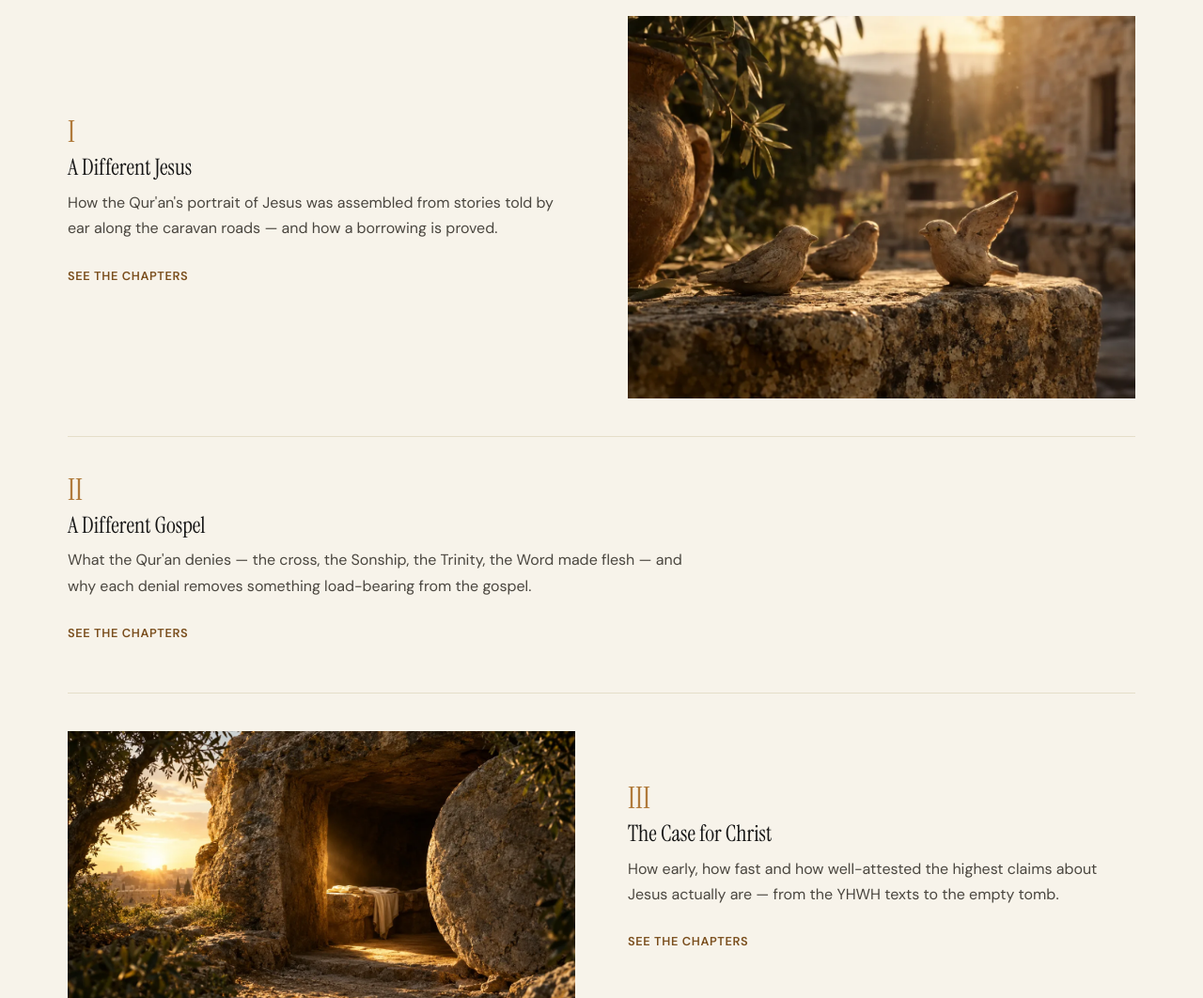
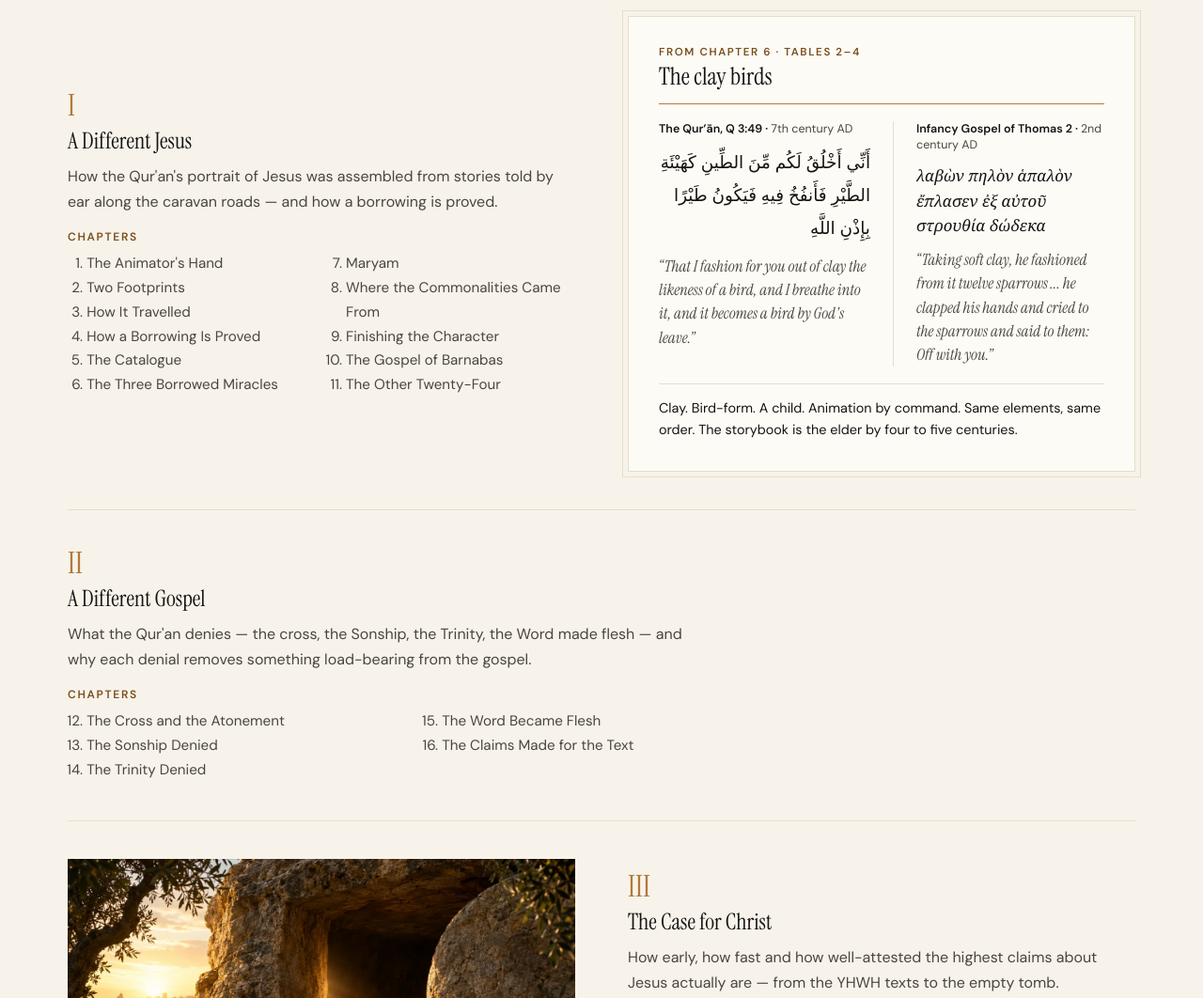
Before and after one commit to i2ryanjames/i2-site, a plain HTML site: page public/the-borrowed-christ.html in a window 1280 px wide. Shown: the part 2680-3742 px from the top of the page at 94% size. Drawn offline with Linux system fonts and the light colour scheme.

Commit message:
Show chapter lists without a click; replace AI clay-bird image with the book's Table 2–4 source comparison
Co-Authored-By: Claude Opus 5.5 <noreply@anthropic.com>

```diff
--- a/public/styles/borrowed-christ.css
+++ b/public/styles/borrowed-christ.css
@@ -692,3 +692,44 @@ body.page-book .bk-sticky .bk-btn { width: 100%; }
   /* In a column, flex-basis is height — reset it or each field grows to 220px tall. */
   body.page-book .bk-notify-row .bk-field { flex-basis: auto; }
 }
+
+/* ---------------------------------------------------------------------
+   Chapters: always visible (Ryan, 2026-09-27 — no click to reveal)
+   --------------------------------------------------------------------- */
+body.page-book .bk-chapters { margin-top: 18px; }
+body.page-book .bk-chapters-label {
+  font: 600 0.75rem/1 var(--bk-font-body);
+  letter-spacing: 0.14em;
+  text-transform: uppercase;
+  color: var(--bk-gold-text);
+  margin: 0 0 10px;
+}
+body.page-book .bk-chapters ol { margin-top: 0; }
+body.page-book .bk-chapters li { font-size: 0.95rem; line-height: 1.7; color: var(--bk-slate); }
+
+/* ---------------------------------------------------------------------
+   Source card — the book's own Table 2–4 comparison, in place of an image
+   --------------------------------------------------------------------- */
+body.page-book .bk-source-card {
+  margin: 0;
+  background: var(--bk-card);
+  border: 1px solid var(--bk-rule);
+  outline: 1px solid var(--bk-rule);
+  outline-offset: 5px;
+  padding: clamp(20px, 3vw, 32px);
+}
+body.page-book .bk-source-head { display: flex; flex-direction: column; gap: 6px; margin-bottom: 18px; padding-bottom: 14px; border-bottom: 1px solid var(--bk-gold); }
+body.page-book .bk-source-eyebrow { font: 600 0.72rem/1 var(--bk-font-body); letter-spacing: 0.14em; text-transform: uppercase; color: var(--bk-gold-text); }
+body.page-book .bk-source-title { font-family: var(--bk-font-display); font-size: 1.6rem; line-height: 1.1; color: var(--bk-ink); }
+body.page-book .bk-source-cols { display: grid; grid-template-columns: 1fr; gap: 20px; }
+body.page-book .bk-source-col + .bk-source-col { border-top: 1px solid var(--bk-rule); padding-top: 18px; }
+@media (min-width: 560px) {
+  body.page-book .bk-source-cols { grid-template-columns: 1fr 1fr; gap: 24px; }
+  body.page-book .bk-source-col + .bk-source-col { border-top: 0; padding-top: 0; border-left: 1px solid var(--bk-rule); padding-left: 24px; }
+}
+body.page-book .bk-source-meta { font: 600 0.78rem/1.4 var(--bk-font-body); color: var(--bk-ink); margin: 0 0 10px; }
+body.page-book .bk-source-meta span { font-weight: 400; color: var(--bk-slate); }
+body.page-book .bk-source-orig { font-size: 1.15rem; line-height: 1.9; color: var(--bk-ink); margin: 0 0 10px; }
+body.page-book .bk-source-orig[lang="grc"] { font-family: Georgia, 'Times New Roman', serif; font-style: italic; font-size: 1.05rem; line-height: 1.6; }
+body.page-book .bk-source-en { font-family: var(--bk-font-display); font-style: italic; font-size: 1.05rem; line-height: 1.5; color: var(--bk-slate); margin: 0; }
+body.page-book .bk-source-foot { margin: 18px 0 0; padding-top: 14px; border-top: 1px solid var(--bk-rule); font-size: 0.9rem; line-height: 1.6; color: var(--bk-ink); }
--- a/public/the-borrowed-christ.html
+++ b/public/the-borrowed-christ.html
@@ -393,17 +393,32 @@
       <div class="bk-parts">
         <article class="bk-part bk-part--media bk-part--media-right reveal">
           <div class="bk-part-media">
-            <picture>
-              <source srcset="/images/borrowed-christ/clay-birds-640.webp" media="(max-width: 640px)">
-              <img src="/images/borrowed-christ/clay-birds.webp" width="1168" height="880" alt="Unfired clay bird figurines on a riverbank stone, evoking the Qur'an's clay-bird miracle" loading="lazy" decoding="async">
-            </picture>
+            <figure class="bk-source-card" aria-labelledby="bk-source-title">
+              <figcaption class="bk-source-head">
+                <span class="bk-source-eyebrow">From Chapter 6 · Tables 2–4</span>
+                <span class="bk-source-title" id="bk-source-title">The clay birds</span>
+              </figcaption>
+              <div class="bk-source-cols">
+                <div class="bk-source-col">
+                  <p class="bk-source-meta">The Qur’ān, Q 3:49 · <span>7th century AD</span></p>
+                  <p class="bk-source-orig" lang="ar" dir="rtl">أَنِّي أَخْلُقُ لَكُم مِّنَ الطِّينِ كَهَيْئَةِ الطَّيْرِ فَأَنفُخُ فِيهِ فَيَكُونُ طَيْرًا بِإِذْنِ اللَّهِ</p>
+                  <p class="bk-source-en">“That I fashion for you out of clay the likeness of a bird, and I breathe into it, and it becomes a bird by God's leave.”</p>
+                </div>
+                <div class="bk-source-col">
+                  <p class="bk-source-meta">Infancy Gospel of Thomas 2 · <span>2nd century AD</span></p>
+                  <p class="bk-source-orig" lang="grc">λαβὼν πηλὸν ἁπαλὸν ἔπλασεν ἐξ αὐτοῦ στρουθία δώδεκα</p>
+                  <p class="bk-source-en">“Taking soft clay, he fashioned from it twelve sparrows ... he clapped his hands and cried to the sparrows and said to them: Off with you.”</p>
+                </div>
+              </div>
+              <p class="bk-source-foot">Clay. Bird-form. A child. Animation by command. Same elements, same order. The storybook is the elder by four to five centuries.</p>
+            </figure>
           </div>
           <div class="bk-part-body">
             <span class="bk-part-num">I</span>
             <h3>A Different Jesus</h3>
             <p class="bk-part-desc">How the Qur'an's portrait of Jesus was assembled from stories told by ear along the caravan roads — and how a borrowing is proved.</p>
-            <details class="bk-chapters">
-              <summary>See the chapters</summary>
+            <div class="bk-chapters">
+              <p class="bk-chapters-label">Chapters</p>
               <ol>
                 <li>The Animator's Hand</li>
                 <li>Two Footprints</li>
@@ -417,7 +432,7 @@
                 <li>The Gospel of Barnabas</li>
                 <li>The Other Twenty-Four</li>
               </ol>
-            </details>
+            </div>
           </div>
         </article>
 
@@ -426,8 +441,8 @@
             <span class="bk-part-num">II</span>
             <h3>A Different Gospel</h3>
             <p class="bk-part-desc">What the Qur'an denies — the cross, the Sonship, the Trinity, the Word made flesh — and why each denial removes something load-bearing from the gospel.</p>
-            <details class="bk-chapters">
-              <summary>See the chapters</summary>
+            <div class="bk-chapters">
+              <p class="bk-chapters-label">Chapters</p>
               <ol start="12">
                 <li>The Cross and the Atonement</li>
                 <li>The Sonship Denied</li>
@@ -435,7 +450,7 @@
                 <li>The Word Became Flesh</li>
                 <li>The Claims Made for the Text</li>
               </ol>
-            </details>
+            </div>
           </div>
         </article>
 
@@ -450,8 +465,8 @@
             <span class="bk-part-num">III</span>
             <h3>The Case for Christ</h3>
             <p class="bk-part-desc">How early, how fast and how well-attested the highest claims about Jesus actually are — from the YHWH texts to the empty tomb.</p>
-            <details class="bk-chapters">
-              <summary>See the chapters</summary>
+            <div class="bk-chapters">
+              <p class="bk-chapters-label">Chapters</p>
               <ol start="17">
                 <li>The Explosion</li>
                 <li>Divine Identity and the YHWH Texts</li>
@@ -460,7 +475,7 @@
                 <li>The Gospel in the Gospels</li>
                 <li>The Resurrection</li>
               </ol>
-            </details>
+            </div>
           </div>
         </article>
 
@@ -469,13 +484,13 @@
             <span class="bk-part-num">IV</span>
             <h3>A Different Spirit</h3>
             <p class="bk-part-desc">The Spirit of the Qur'an is an angel, not the third Person of the Trinity — and the verdict of the whole investigation.</p>
-            <details class="bk-chapters">
-              <summary>See the chapters</summary>
+            <div class="bk-chapters">
+              <p class="bk-chapters-label">Chapters</p>
               <ol start="23">
                 <li>The Spirit Who Is an Angel</li>
                 <li>The Verdict</li>
               </ol>
-            </details>
+            </div>
           </div>
         </article>
 
@@ -490,14 +505,14 @@
             <span class="bk-part-num">V</span>
             <h3>The Bride Prepared</h3>
             <p class="bk-part-desc">From argument to mission: the gospel stated plainly, and a strategy for 5.5 million churches to reach their Muslim neighbours.</p>
-            <details class="bk-chapters">
-              <summary>See the chapters</summary>
+            <div class="bk-chapters">
+              <p class="bk-chapters-label">Chapters</p>
               <ol start="25">
                 <li>The Bride and the Bridegroom</li>
                 <li>Come to Christ</li>
                 <li>The Great Commission and the Global Harvest</li>
               </ol>
-            </details>
+            </div>
           </div>
         </article>
       </div>
```
Also changed, not shown: public/images/borrowed-christ/clay-birds-640.webp (deleted), public/images/borrowed-christ/clay-birds.webp (deleted).
